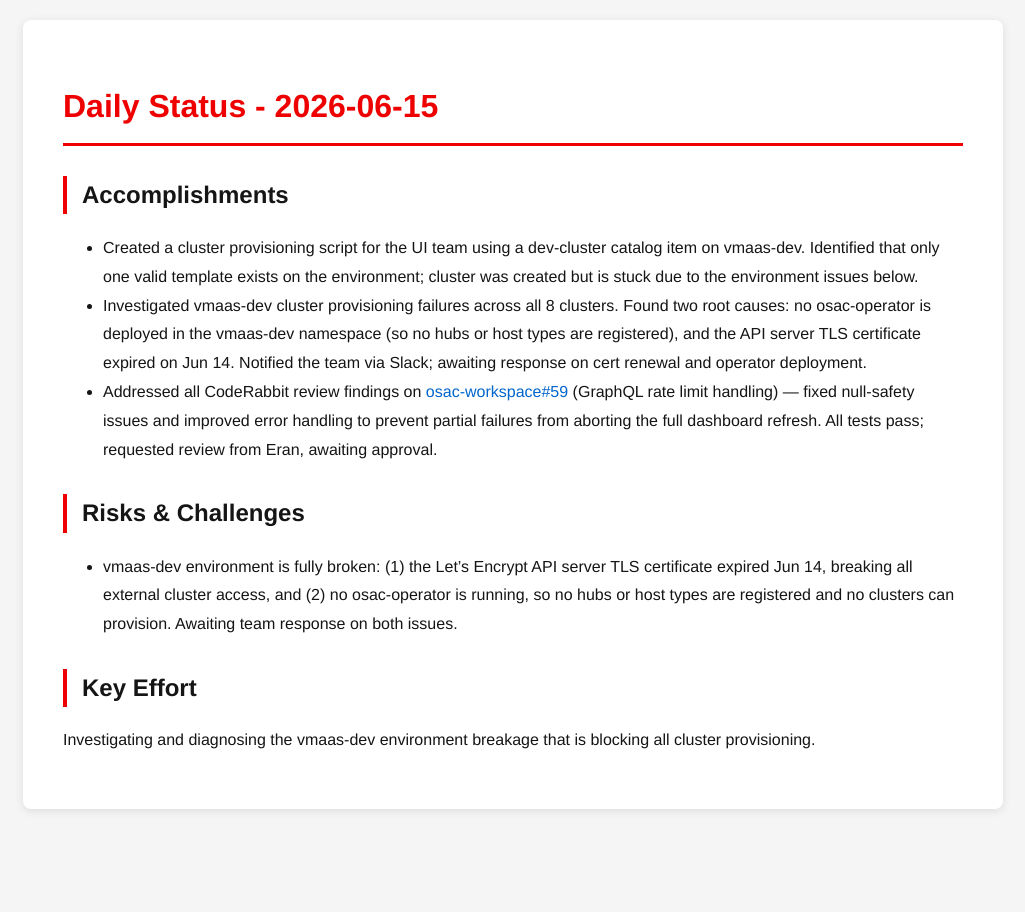
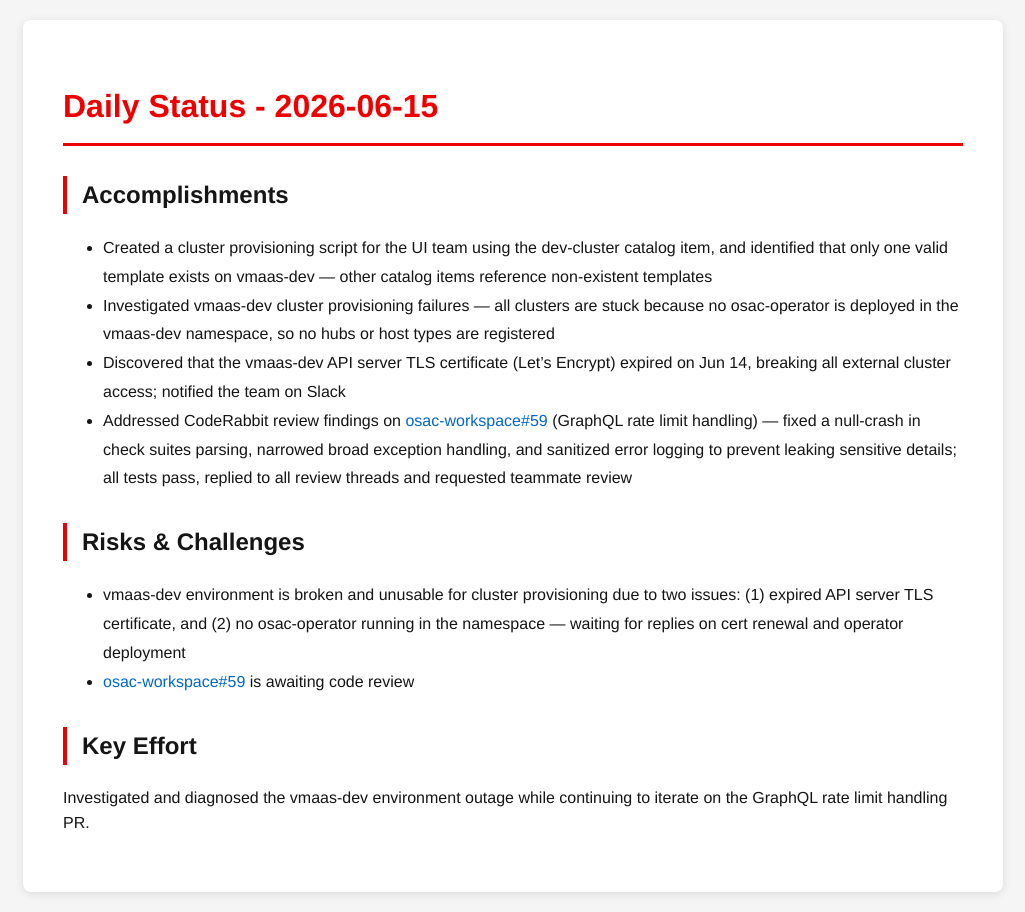
Before and after one commit to tzvatot/daily-status, a Jekyll site: the page built from 2026-06-15.md, in a window 1280 px wide. Shown: the whole page, without its empty margins (127-1152 px from the left). Built offline with Jekyll 4.4.1, drawn with Linux system fonts in a browser that asks for light colours.

Commit message:
Daily status update - 2026-06-15

```diff
--- a/2026-06-15.md
+++ b/2026-06-15.md
@@ -7,12 +7,14 @@ date: 2026-06-15
 # Daily Status - 2026-06-15
 
 ## Accomplishments
-- Created a cluster provisioning script for the UI team using a dev-cluster catalog item on vmaas-dev. Identified that only one valid template exists on the environment; cluster was created but is stuck due to the environment issues below.
-- Investigated vmaas-dev cluster provisioning failures across all 8 clusters. Found two root causes: no osac-operator is deployed in the vmaas-dev namespace (so no hubs or host types are registered), and the API server TLS certificate expired on Jun 14. Notified the team via Slack; awaiting response on cert renewal and operator deployment.
-- Addressed all CodeRabbit review findings on [osac-workspace#59](https://github.com/osac-project/osac-workspace/pull/59) (GraphQL rate limit handling) — fixed null-safety issues and improved error handling to prevent partial failures from aborting the full dashboard refresh. All tests pass; requested review from Eran, awaiting approval.
+- Created a cluster provisioning script for the UI team using the dev-cluster catalog item, and identified that only one valid template exists on vmaas-dev — other catalog items reference non-existent templates
+- Investigated vmaas-dev cluster provisioning failures — all clusters are stuck because no osac-operator is deployed in the vmaas-dev namespace, so no hubs or host types are registered
+- Discovered that the vmaas-dev API server TLS certificate (Let's Encrypt) expired on Jun 14, breaking all external cluster access; notified the team on Slack
+- Addressed CodeRabbit review findings on [osac-workspace#59](https://github.com/osac-project/osac-workspace/pull/59) (GraphQL rate limit handling) — fixed a null-crash in check suites parsing, narrowed broad exception handling, and sanitized error logging to prevent leaking sensitive details; all tests pass, replied to all review threads and requested teammate review
 
 ## Risks & Challenges
-- vmaas-dev environment is fully broken: (1) the Let's Encrypt API server TLS certificate expired Jun 14, breaking all external cluster access, and (2) no osac-operator is running, so no hubs or host types are registered and no clusters can provision. Awaiting team response on both issues.
+- vmaas-dev environment is broken and unusable for cluster provisioning due to two issues: (1) expired API server TLS certificate, and (2) no osac-operator running in the namespace — waiting for replies on cert renewal and operator deployment
+- [osac-workspace#59](https://github.com/osac-project/osac-workspace/pull/59) is awaiting code review
 
 ## Key Effort
-Investigating and diagnosing the vmaas-dev environment breakage that is blocking all cluster provisioning.
+Investigated and diagnosed the vmaas-dev environment outage while continuing to iterate on the GraphQL rate limit handling PR.
```
